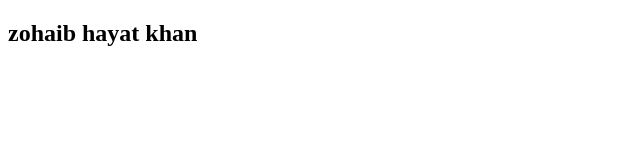
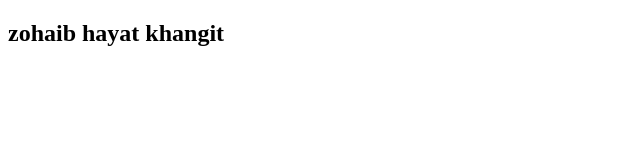
Before and after one commit to zohaibhayat/final-orject, a plain HTML site: page index.html in a window 1280 px wide. Shown: the full height of the page, 0-640 px from the left. Drawn offline with Linux system fonts and the light colour scheme.

Commit message:
scnd commit

```diff
--- a/index.html
+++ b/index.html
@@ -6,6 +6,6 @@
     <title>Document</title>
 </head>
 <body>
-    <h2>zohaib hayat khan</h2>
+    <h2>zohaib hayat khangit</h2>
 </body>
 </html>
```
